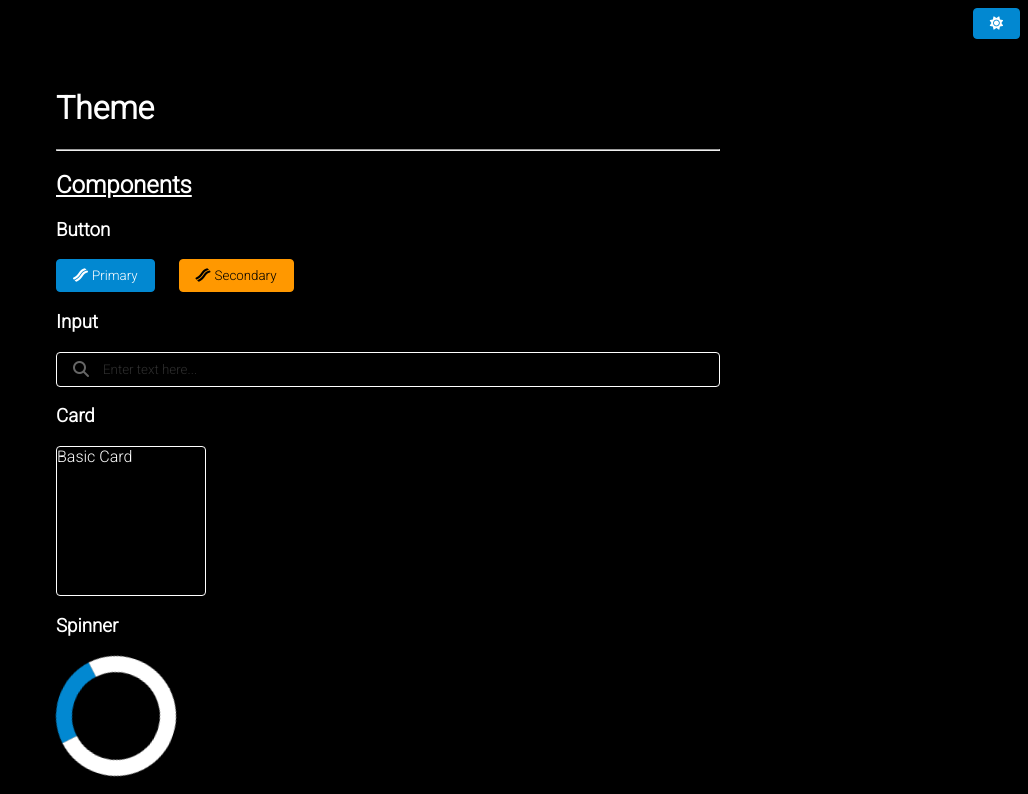
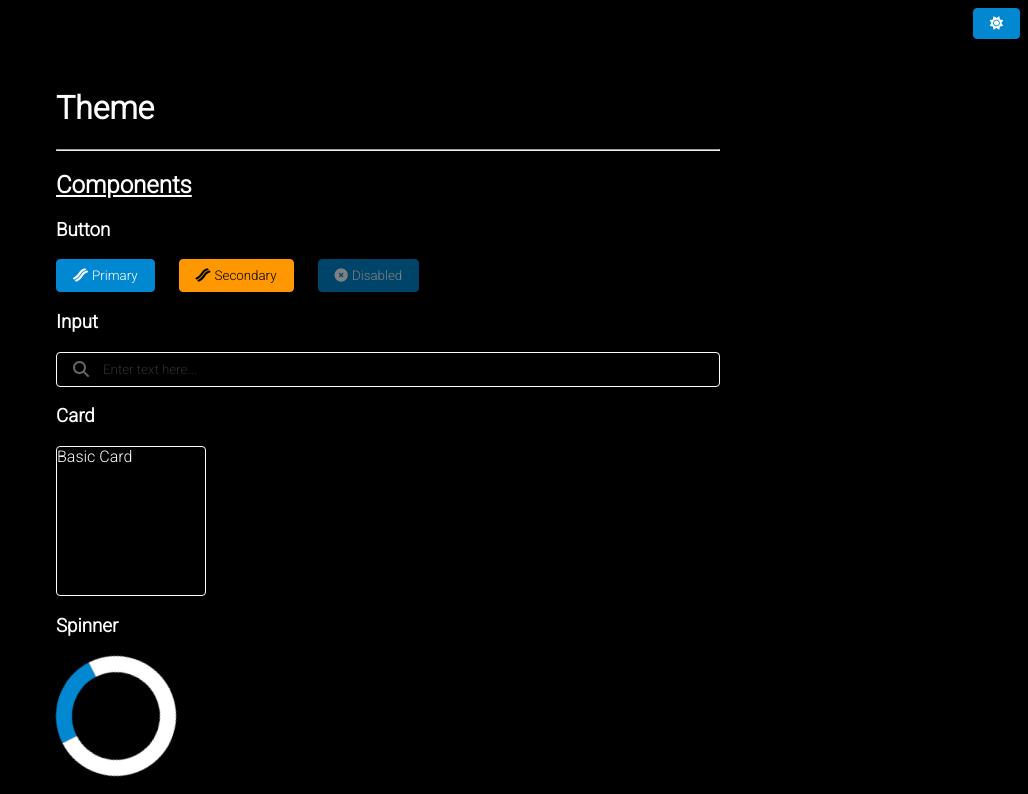
Before and after one commit to nickcoffey/start-page, a React (Create React App) app: page /components in a window 1280 px wide. Shown: the top 794 px of the page, without its empty margins (252-1280 px from the left). Built offline with nearby package versions, Linux system fonts and the light colour scheme.

Commit message:
reverted clock and added bookmark modal wireframe

```diff
--- a/src/components/TopBar/Clock.tsx
+++ b/src/components/TopBar/Clock.tsx
@@ -1,18 +1,7 @@
-import React, { useState, useEffect, useContext } from 'react'
-import styled from 'styled-components'
-import { ThemeContext } from '../../App'
-
-const ColoredText = styled.span<{ color: string }>`
-  color: ${({ color }) => color};
-`
+import React, { useState, useEffect } from 'react'
 
 const Clock = () => {
-  const theme = useContext(ThemeContext)
-
-  const getCurrentTime = () => {
-    const date = new Date().toLocaleTimeString(undefined, { hour: '2-digit', minute: '2-digit' })
-    return { hours: date.slice(0, 2), minutes: date.slice(3, 5), amfm: date.slice(6, 8) }
-  }
+  const getCurrentTime = () => new Date().toLocaleTimeString()
 
   const [time, setTime] = useState(getCurrentTime())
 
@@ -22,13 +11,7 @@ const Clock = () => {
     }, 1000)
   })
 
-  return (
-    <h1>
-      {time.hours}
-      <ColoredText color={theme.primary}>:</ColoredText>
-      {time.minutes} {time.amfm}
-    </h1>
-  )
+  return <h1>{time}</h1>
 }
 
 export default Clock
--- a/src/components/TopBar/Search.tsx
+++ b/src/components/TopBar/Search.tsx
@@ -1,6 +1,6 @@
-import React from 'react'
+import React, { useState } from 'react'
 import styled from 'styled-components'
-import { Button, Input } from '../general'
+import { Button, Input, Modal } from '../general'
 
 const SearchBar = styled.form`
   display: flex;
@@ -8,14 +8,33 @@ const SearchBar = styled.form`
   margin-left: 24px;
 `
 
-const Search = () => {
+const ModalContent = styled.div`
+  height: 200px;
+  width: 400px;
+`
+
+type Props = {
+  loading: boolean
+  error: boolean
+}
+
+const Search = ({ loading, error }: Props) => {
+  const [modalOpen, setModalOpen] = useState(false)
+
   return (
     <SearchBar method="get" id="search" action="https://duckduckgo.com/">
       <Input icon="search" placeholder="Search DuckDuckGo..." name="q" autoFocus />
       <Button icon="search" type="submit" style={{ marginRight: 24, marginLeft: 12 }}>
         Search
       </Button>
-      <Button icon="plus">Add</Button>
+      <Button icon="plus" type="button" onClick={() => setModalOpen(true)} disabled={loading || error}>
+        Add
+      </Button>
+      {modalOpen && (
+        <Modal close={() => setModalOpen(false)}>
+          <ModalContent>Add Bookmark</ModalContent>
+        </Modal>
+      )}
     </SearchBar>
   )
 }
--- a/src/components/TopBar/TopBar.tsx
+++ b/src/components/TopBar/TopBar.tsx
@@ -9,11 +9,16 @@ const Container = styled.header`
   align-items: center;
 `
 
-const TopBar = () => {
+type Props = {
+  loading: boolean
+  error: boolean
+}
+
+const TopBar = ({ loading, error }: Props) => {
   return (
     <Container>
       <Clock />
-      <Search />
+      <Search loading={loading} error={error} />
     </Container>
   )
 }
--- a/src/components/general/Button.tsx
+++ b/src/components/general/Button.tsx
@@ -14,12 +14,17 @@ const StyledButton = styled.button<{ background: string; hoverBackground: string
   align-items: center;
   justify-content: center;
 
-  :hover {
+  :disabled {
+    opacity: 0.5;
+    cursor: not-allowed;
+  }
+
+  :hover:enabled {
     background-color: ${({ hoverBackground }) => hoverBackground};
     color: ${({ hoverText }) => hoverText};
   }
 
-  :active {
+  :active:enabled {
     transform: translateY(1px);
   }
 `
--- a/src/pages/HomePage.tsx
+++ b/src/pages/HomePage.tsx
@@ -8,7 +8,7 @@ const HomePage = () => {
 
   return (
     <>
-      <TopBar />
+      <TopBar loading={loading} error={error} />
       <Bookmarks loading={loading} error={error} bookmarks={data} refetch={refetch} />
     </>
   )
--- a/src/pages/ThemePage.tsx
+++ b/src/pages/ThemePage.tsx
@@ -76,6 +76,9 @@ const ThemePage = () => {
           <Button icon="bacon" color="secondary">
             Secondary
           </Button>
+          <Button icon="times-circle" disabled>
+            Disabled
+          </Button>
         </ComponentSection>
 
         <ComponentSection label="Input">
```
